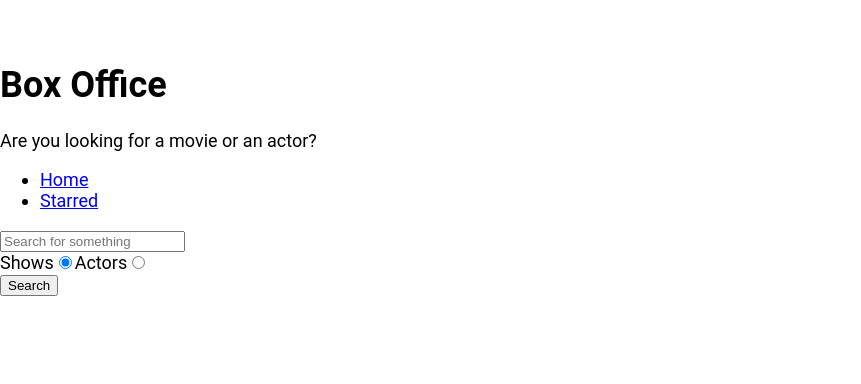
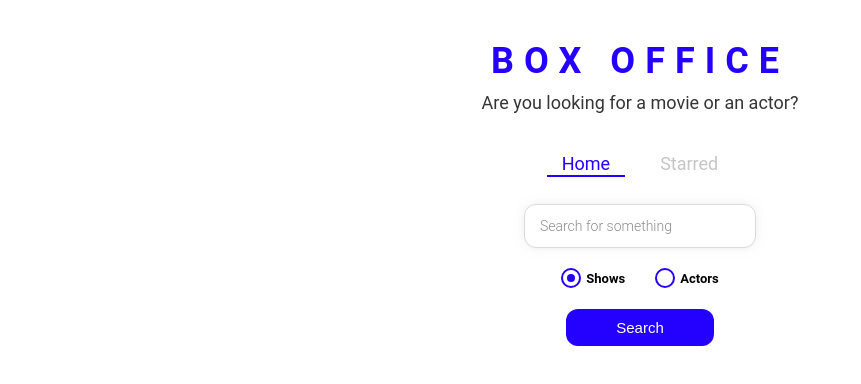
Before and after one commit to hunt7/box-office, a React (Create React App) app: page /#/ in a window 1280 px wide. Shown: the top 384 px of the page, without its empty margins (0-861 px from the left). Built offline with nearby package versions, Linux system fonts and the light colour scheme; the HTML template or start-up script is replaced by a standard one.

Commit message:
final- deployed

```diff
--- a/src/App.js
+++ b/src/App.js
@@ -1,12 +1,22 @@
 import React from 'react';
 import { Switch, Route } from 'react-router-dom';
+import { ThemeProvider } from 'styled-components';
 
 import Home from './pages/Home';
 import Starred from './pages/Starred';
 import Show from './pages/Show';
 
+const theme = {
+  mainColors: {
+    blue: '#2400ff',
+    gray: '#c6c6c6',
+    dark: '#353535',
+  },
+};
+
 function App() {
   return (
+    <ThemeProvider theme={theme}>
       <Switch>
         <Route exact path="/">
           <Home />
@@ -24,6 +34,7 @@
           <div>Not found</div>
         </Route>
       </Switch>
+    </ThemeProvider>
   );
 }
 
--- /dev/null
+++ b/src/components/CustomRadio.js
@@ -0,0 +1,66 @@
+import React from 'react';
+import styled from 'styled-components';
+
+const RadioWrapper = styled.label`
+  display: block;
+  position: relative;
+  padding-left: 25px;
+  cursor: pointer;
+  font-size: 13px;
+  user-select: none;
+  font-weight: 700;
+  line-height: 1.65;
+
+  input {
+    position: absolute;
+    opacity: 0;
+    cursor: pointer;
+  }
+
+  span {
+    position: absolute;
+    top: 0;
+    left: 0;
+    height: 16px;
+    width: 16px;
+    background-color: #fff;
+    border: 2px solid ${({ theme }) => theme.mainColors.blue};
+    border-radius: 50%;
+  }
+
+  input:checked ~ span {
+    background-color: #fff;
+    border: 2px solid ${({ theme }) => theme.mainColors.blue};
+  }
+
+  span:after {
+    content: '';
+    position: absolute;
+    display: none;
+  }
+
+  input:checked ~ span:after {
+    display: block;
+  }
+
+  span:after {
+    top: 4px;
+    left: 4px;
+    width: 8px;
+    height: 8px;
+    border-radius: 50%;
+    background: ${({ theme }) => theme.mainColors.blue};
+  }
+`;
+
+const CustomRadio = ({ label, ...restProps }) => {
+  return (
+    <RadioWrapper htmlFor={restProps.id}>
+      {label}
+      <input {...restProps} type="radio" />
+      <span />
+    </RadioWrapper>
+  );
+};
+
+export default CustomRadio;
--- a/src/components/Navs.js
+++ b/src/components/Navs.js
@@ -1,5 +1,7 @@
 import React from 'react';
-import { Link } from 'react-router-dom';
+import { useLocation } from 'react-router-dom';
+
+import { NavList, LinkStyled } from './Navs.styled';
 
 const LINKS = [
   { to: '/', text: 'Home' },
@@ -7,15 +9,22 @@
 ];
 
 const Navs = () => {
+  const location = useLocation();
+
   return (
     <div>
-      <ul>
+      <NavList>
         {LINKS.map(item => (
           <li key={item.to}>
-            <Link to={item.to}>{item.text}</Link>
+            <LinkStyled
+              to={item.to}
+              className={item.to === location.pathname ? 'active' : ''}
+            >
+              {item.text}
+            </LinkStyled>
           </li>
         ))}
-      </ul>
+      </NavList>
     </div>
   );
 };
--- /dev/null
+++ b/src/components/Navs.styled.js
@@ -0,0 +1,41 @@
+import styled from 'styled-components';
+import { Link } from 'react-router-dom';
+
+export const NavList = styled.ul`
+  display: flex;
+  justify-content: center;
+  list-style: none;
+  margin: 0 0 30px;
+  padding: 0;
+`;
+
+export const LinkStyled = styled(Link)`
+  margin: 0 10px;
+  padding: 3px 15px;
+  position: relative;
+  text-decoration: none;
+  color: ${({ theme }) => theme.mainColors.gray};
+  &.active {
+    color: ${({ theme }) => theme.mainColors.blue};
+    &:after {
+      content: '';
+      position: absolute;
+      display: block;
+      height: 2px;
+      left: 0%;
+      bottom: 0;
+      background-color: ${({ theme }) => theme.mainColors.blue};
+      animation: slide-in 0.3s ease-in forwards;
+      @keyframes slide-in {
+        from {
+          left: 50%;
+          width: 0;
+        }
+        to {
+          left: 0%;
+          width: 100%;
+        }
+      }
+    }
+  }
+`;
--- a/src/components/Title.js
+++ b/src/components/Title.js
@@ -1,11 +1,12 @@
 import React from 'react';
+import { TitleWrapper } from './Title.styled';
 
 const Title = ({ title, subtitle }) => {
   return (
-    <div>
+    <TitleWrapper>
       <h1>{title}</h1>
       <p>{subtitle}</p>
-    </div>
+    </TitleWrapper>
   );
 };
 
--- /dev/null
+++ b/src/components/Title.styled.js
@@ -0,0 +1,18 @@
+import styled from 'styled-components';
+
+export const TitleWrapper = styled.div`
+  text-align: center;
+  margin: 0 0 40px;
+
+  h1 {
+    color: ${({ theme }) => theme.mainColors.blue};
+    letter-spacing: 10px;
+    text-transform: uppercase;
+    margin: 0 0 10px;
+  }
+
+  p {
+    color: ${({ theme }) => theme.mainColors.dark};
+    margin: 0;
+  }
+`;
--- a/src/components/styled.js
+++ b/src/components/styled.js
@@ -1,6 +1,7 @@
 import styled from 'styled-components';
+import FadeIn from 'react-fade-in'
 
-export const FlexGrid = styled.div`
+export const FlexGrid = styled(FadeIn)`
   display: flex;
   justify-content: center;
   flex-wrap: wrap;
--- a/src/index.js
+++ b/src/index.js
@@ -1,14 +1,14 @@
 import React from 'react';
 import ReactDOM from 'react-dom';
-import { BrowserRouter } from 'react-router-dom';
+import { HashRouter } from 'react-router-dom';
 import './index.css';
 import App from './App';
 import * as serviceWorker from './serviceWorker';
 
 ReactDOM.render(
-  <BrowserRouter>
+  <HashRouter>
     <App />
-  </BrowserRouter>,
+  </HashRouter>,
   document.getElementById('root')
 );
 
--- a/src/pages/Home.js
+++ b/src/pages/Home.js
@@ -2,8 +2,14 @@
 import MainPageLayout from '../components/MainPageLayout';
 import { apiGet } from '../misc/config';
 import ShowGrid from '../components/show/ShowGrid';
-import ActorGrid from '../components/actors/ActorGrid';
+import ActorGrid from '../components/actors/ActorGrid'
 import { useLastQuery } from '../misc/custom-hooks';
+import {
+  SearchInput,
+  RadioInputsWrapper,
+  SearchButtonWrapper,
+} from './Home.styled';
+import CustomRadio from '../components/CustomRadio';
 
 const Home = () => {
   const [input, setInput] = useLastQuery();
@@ -49,7 +55,7 @@
 
   return (
     <MainPageLayout>
-      <input
+      <SearchInput
         type="text"
         placeholder="Search for something"
         onChange={onInputChange}
@@ -57,33 +63,33 @@
         value={input}
       />
 
-      <div>
-        <label htmlFor="shows-search">
-          Shows
-          <input
+      <RadioInputsWrapper>
+        <div>
+          <CustomRadio
+            label="Shows"
             id="shows-search"
-            type="radio"
             value="shows"
             checked={isShowsSearch}
             onChange={onRadioChange}
           />
-        </label>
+        </div>
 
-        <label htmlFor="actors-search">
-          Actors
-          <input
+        <div>
+          <CustomRadio
+            label="Actors"
             id="actors-search"
-            type="radio"
             value="people"
             checked={!isShowsSearch}
             onChange={onRadioChange}
           />
-        </label>
-      </div>
+        </div>
+      </RadioInputsWrapper>
 
-      <button type="button" onClick={onSearch}>
-        Search
-      </button>
+      <SearchButtonWrapper>
+        <button type="button" onClick={onSearch}>
+          Search
+        </button>
+      </SearchButtonWrapper>
       {renderResults()}
     </MainPageLayout>
   );
--- /dev/null
+++ b/src/pages/Home.styled.js
@@ -0,0 +1,49 @@
+import styled from 'styled-components';
+
+export const SearchInput = styled.input`
+  display: block;
+  font-family: 'Roboto', sans-serif;
+  width: 200px;
+  margin: auto;
+  outline: none;
+  padding: 13px 15px;
+  border: 1px solid #dbdbdb;
+  box-shadow: 0px 0px 10px 0px rgba(219, 219, 219, 0.5);
+  font-size: 14px;
+  border-radius: 12px;
+  color: #8d8d8d;
+
+  &::placeholder {
+    font-weight: 300;
+    color: #8d8d8d;
+  }
+`;
+
+export const RadioInputsWrapper = styled.div`
+  display: flex;
+  justify-content: center;
+  margin: 20px 0;
+
+  div {
+    margin: 0 15px;
+  }
+`;
+
+export const SearchButtonWrapper = styled.div`
+  text-align: center;
+  margin-bottom: 35px;
+
+  button {
+    color: #fff;
+    background-color: ${({ theme }) => theme.mainColors.blue};
+    margin: auto;
+    padding: 10px 50px;
+    font-size: 15px;
+    border: none;
+    outline: none;
+    border-radius: 12px;
+    &:hover {
+      cursor: pointer;
+    }
+  }
+`;
```
Also changed, not shown: package.json (+6 -1 lines), 1 other file (tests, documents, lock files or other folders). Lines whose indentation alone changed are shown as unchanged.
